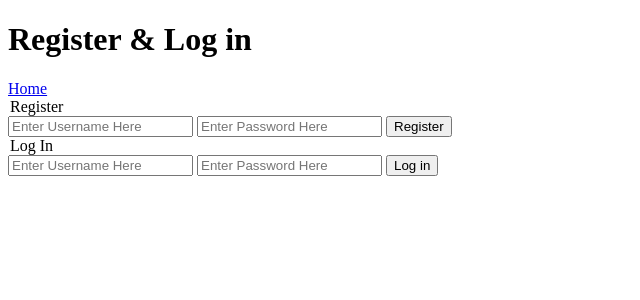
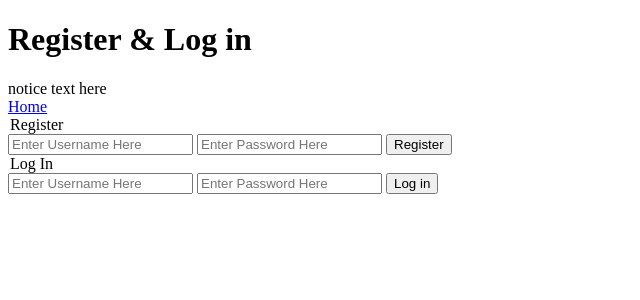
Before and after one commit to y9ning/651lab1, a Flask app: page /login in a window 1280 px wide. Shown: the top 300 px of the page, without its empty margins (0-640 px from the left). Run offline with Flask 2, Linux system fonts and the light colour scheme.

Commit message:
login html updated, app.login of application file updated

```diff
--- a/application.py
+++ b/application.py
@@ -15,6 +15,8 @@ if not os.getenv("DATABASE_URL"):
 # Configure session to use filesystem
 app.config["SESSION_PERMANENT"] = False
 app.config["SESSION_TYPE"] = "filesystem"
+app.config['JSON_SORT_KEYS'] = False
+
 Session(app)
 
 # Set up database
@@ -29,22 +31,22 @@ def index():
 
 @app.route("/login",methods=["GET","POST"])
 def login():
-    notice=""
+    notice="notice text here"
     if request.method=="POST":
         username=request.form.get('username')
         password=request.form.get('password')
         userlog=request.form.get('userlog')
         passwordlog=request.form.get('passwordlog')
-        if userlog==None:                                  ## registration
+        if userlog==None:
             data=db.execute("SELECT username FROM users").fetchall()
-            for i in range(len(data)):
-                if data[i]["username"]==username:
+            for user in range(len(data)):
+                if data[user]["username"]==username:
                     notice="Username has been registered"
                     return render_template('login.html',notice=notice)
-            db.execute("INSERT INTO users (username,password) VALUES (:username,:password)",{"username":username,"passwod":password})
+            db.execute("INSERT INTO users (username,password) VALUES (:username,:password)",{"username":username,"password":password})
             db.commit()
-            notice="Success!."
-        else:                                                 ## registration
+            notice="registered."
+        else:
             data=db.execute("SELECT * FROM users WHERE username = :userlog",{"userlog":userlog}).fetchone()
             if data!=None:
                 if data.username==userlog and data.password==passwordlog:
--- a/templates/login.html
+++ b/templates/login.html
@@ -6,6 +6,7 @@ Register & Log in
 {% endblock %}
 
 {% block body %}
+<div>{{notice}}</div>
 <div><a href="{{url_for('index')}}">Home</a></div>
     <div>
         <form action="{{url_for('login')}}" method="post">
```
